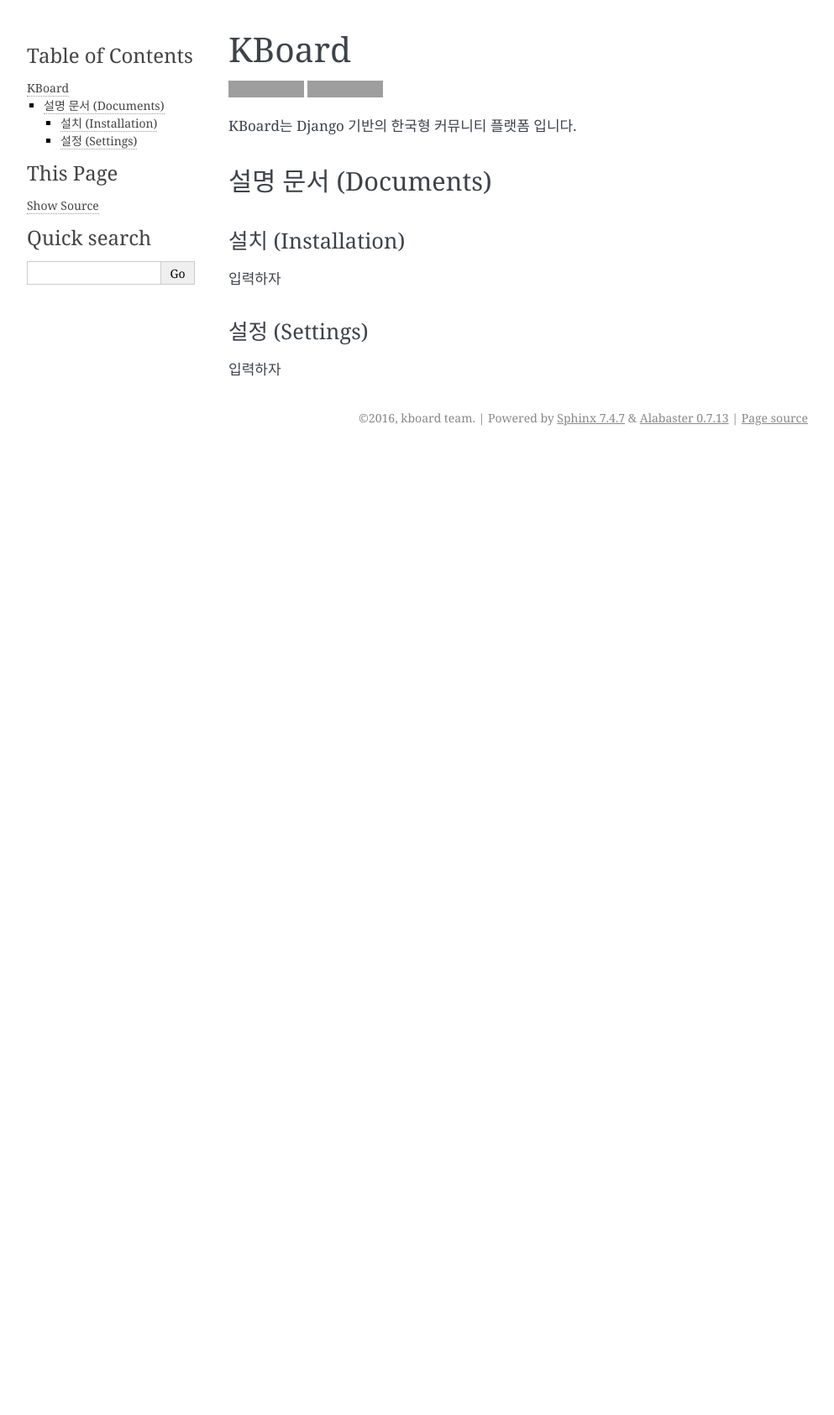
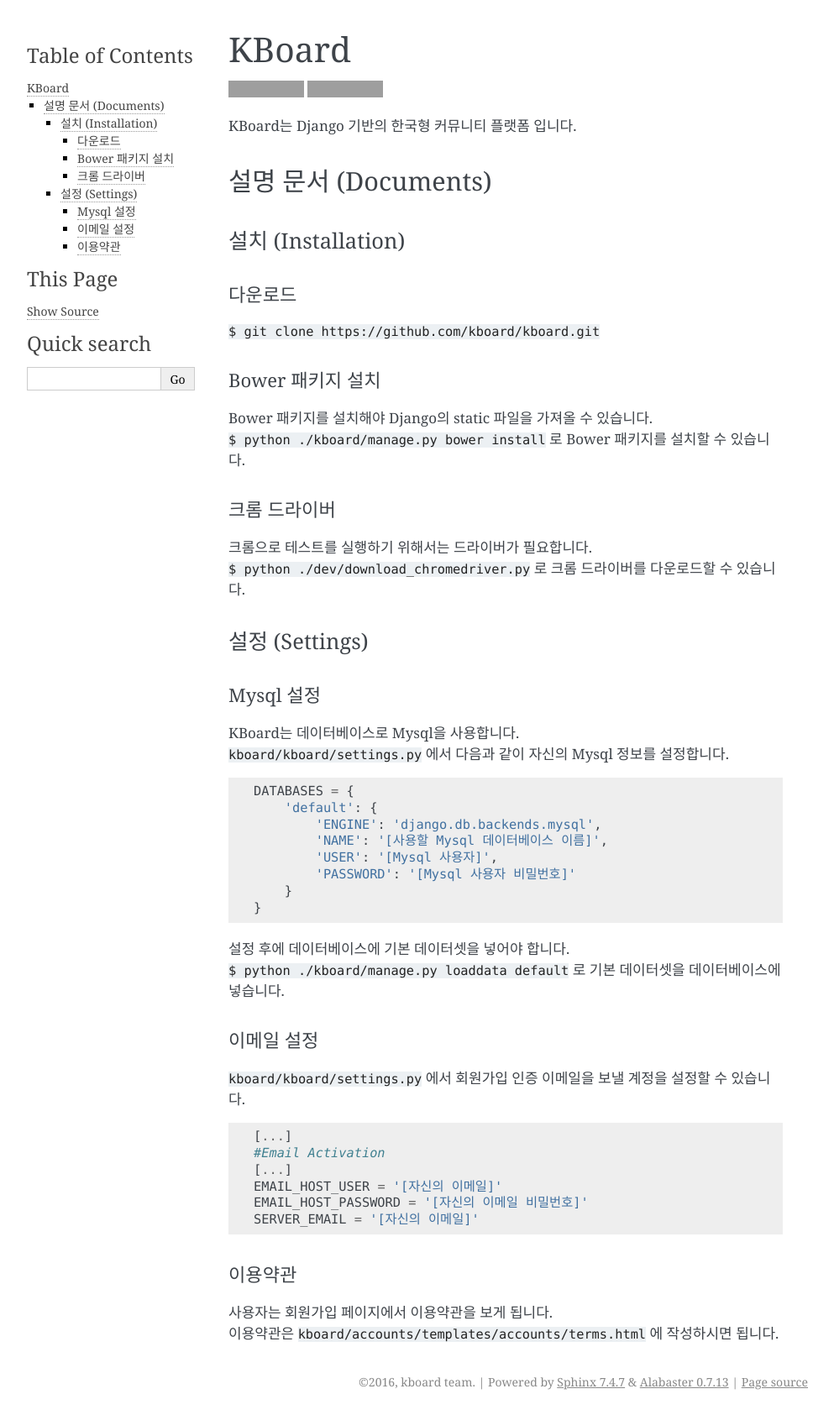
Before and after one commit to kboard/kboard, a Sphinx documentation site: the page built from docs/source/index.rst, in a window 1280 px wide. Shown: the whole page at 84% size, without its empty margins (148-1141 px from the left). Built offline with Sphinx 7.4.7, drawn with Linux system fonts in a browser that asks for light colours; before the commit the page ends 900 px from its top, so only the background shows below that; grey boxes are pictures that could not be loaded.

Commit message:
Add settings and installations docs on readthedocs page

```diff
--- a/docs/source/index.rst
+++ b/docs/source/index.rst
@@ -16,9 +16,58 @@
 -------------------
 
 설치 (Installation)
-''''''''''''''''''
-입력하자
+^^^^^^^^^^^^^^^^^^^
+
+다운로드
+'''''''
+| ``$ git clone https://github.com/kboard/kboard.git``
+
+Bower 패키지 설치
+'''''''''''''''''''
+| Bower 패키지를 설치해야 Django의 static 파일을 가져올 수 있습니다.
+| ``$ python ./kboard/manage.py bower install`` 로 Bower 패키지를 설치할 수 있습니다.
+
+크롬 드라이버
+'''''''''''''''''''''
+| 크롬으로 테스트를 실행하기 위해서는 드라이버가 필요합니다.
+| ``$ python ./dev/download_chromedriver.py`` 로 크롬 드라이버를 다운로드할 수 있습니다.
 
 설정 (Settings)
-''''''''''''''
-입력하자
+^^^^^^^^^^^^^^^
+
+Mysql 설정
+''''''''''''
+| KBoard는 데이터베이스로 Mysql을 사용합니다.
+| ``kboard/kboard/settings.py`` 에서 다음과 같이 자신의 Mysql 정보를 설정합니다.
+
+::
+
+        DATABASES = {
+            'default': {
+                'ENGINE': 'django.db.backends.mysql',
+                'NAME': '[사용할 Mysql 데이터베이스 이름]',
+                'USER': '[Mysql 사용자]',
+                'PASSWORD': '[Mysql 사용자 비밀번호]'
+            }
+        }
+
+| 설정 후에 데이터베이스에 기본 데이터셋을 넣어야 합니다.
+| ``$ python ./kboard/manage.py loaddata default`` 로 기본 데이터셋을 데이터베이스에 넣습니다.
+
+이메일 설정
+'''''''''''''
+| ``kboard/kboard/settings.py`` 에서 회원가입 인증 이메일을 보낼 계정을 설정할 수 있습니다.
+
+::
+
+        [...]
+        #Email Activation
+        [...]
+        EMAIL_HOST_USER = '[자신의 이메일]'
+        EMAIL_HOST_PASSWORD = '[자신의 이메일 비밀번호]'
+        SERVER_EMAIL = '[자신의 이메일]'
+
+이용약관
+''''''''
+| 사용자는 회원가입 페이지에서 이용약관을 보게 됩니다.
+| 이용약관은 ``kboard/accounts/templates/accounts/terms.html`` 에 작성하시면 됩니다.
```
